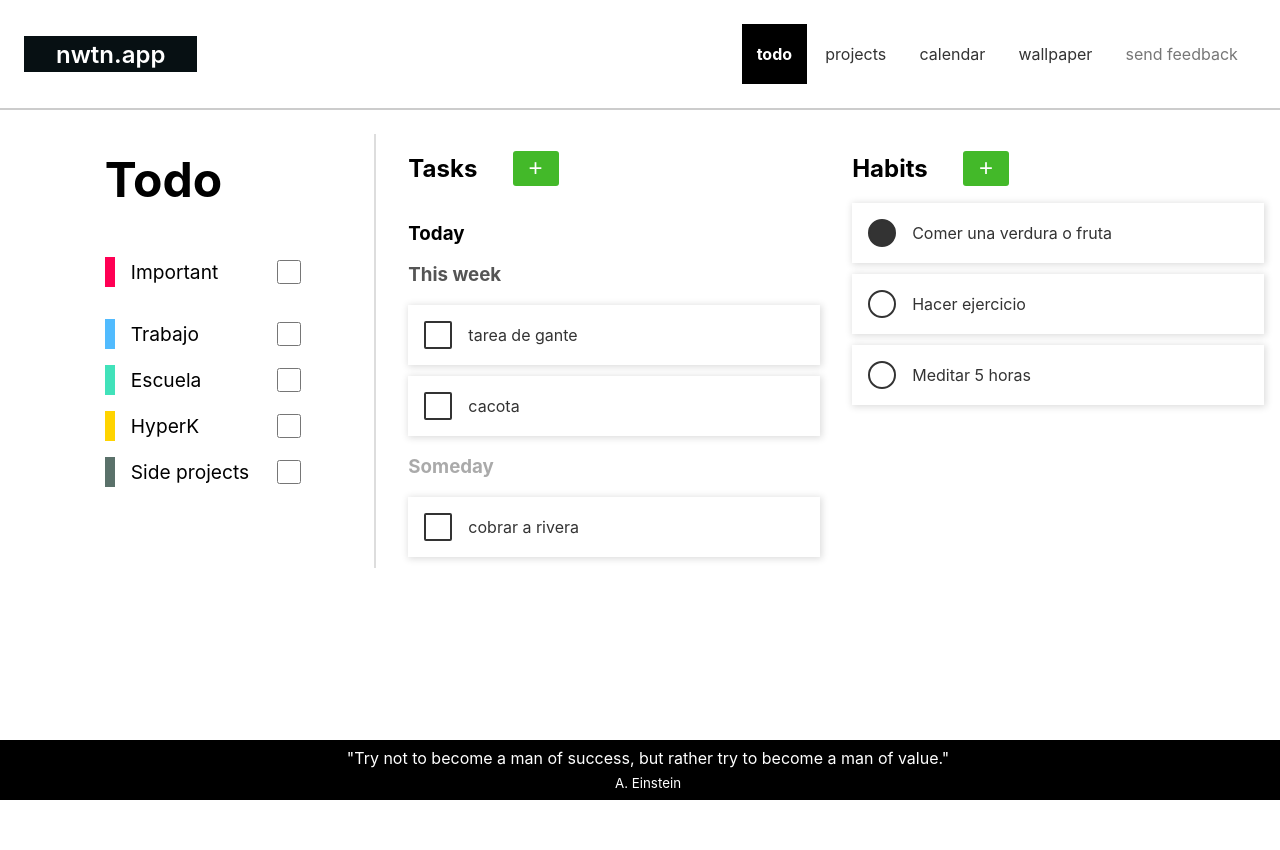
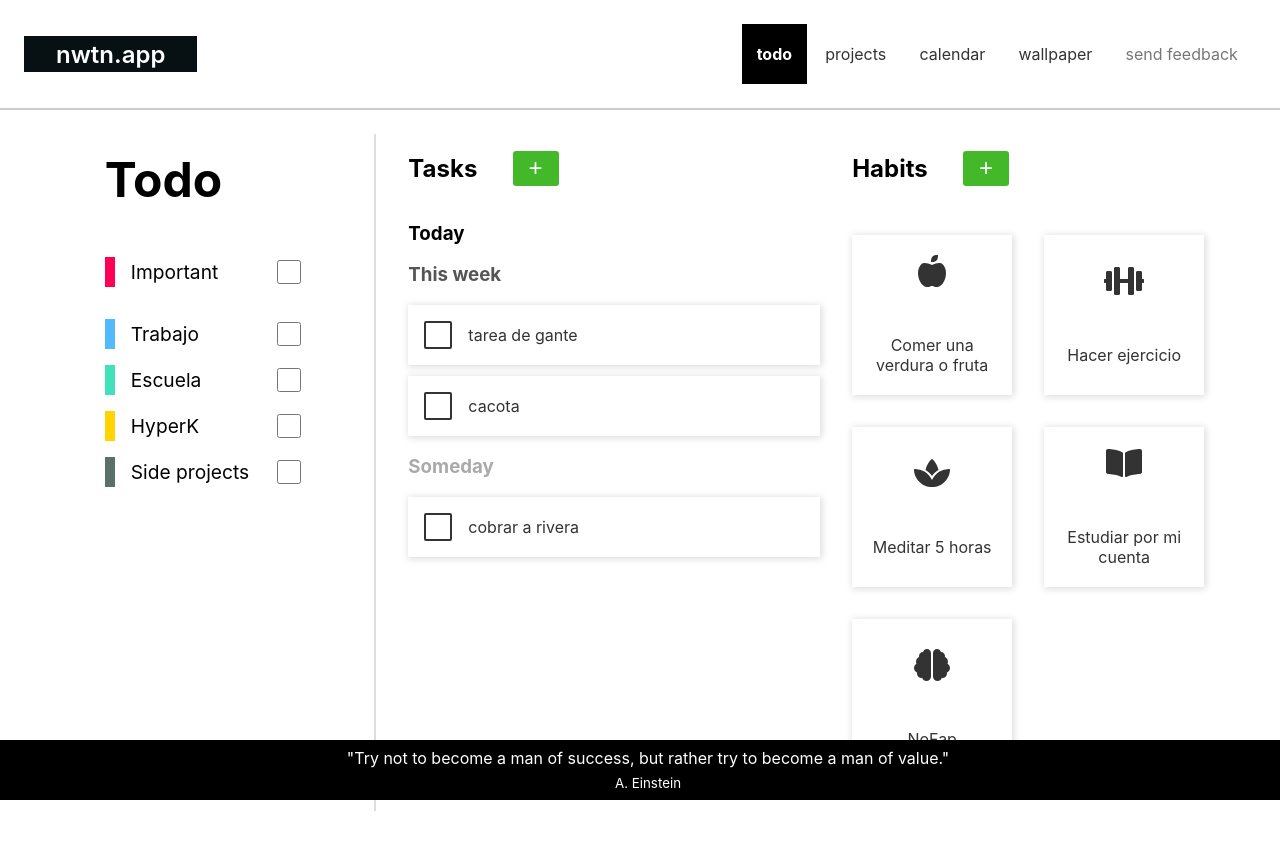
Before and after one commit to JonathanChavezTamales/Nwtn-Frontend, a React (Create React App) app: page / in a window 1280 px wide. Shown: the top 850 px of the page. Before the commit the page ends 800 px from the top, so only its background shows below. Built offline with nearby package versions, Linux system fonts and the light colour scheme.

Commit message:
Add icon to habits

```diff
--- a/package.json
+++ b/package.json
@@ -3,6 +3,9 @@
   "version": "0.1.0",
   "private": true,
   "dependencies": {
+    "@fortawesome/fontawesome-svg-core": "^1.2.34",
+    "@fortawesome/free-solid-svg-icons": "^5.15.2",
+    "@fortawesome/react-fontawesome": "^0.1.14",
     "@testing-library/jest-dom": "^5.11.4",
     "@testing-library/react": "^11.1.0",
     "@testing-library/user-event": "^12.1.10",
--- a/src/components/AddTodo.jsx
+++ b/src/components/AddTodo.jsx
@@ -18,7 +18,7 @@ const TodoModal = (props) => {
             </div>
 
             <Formik
-                initialValues={{ title: '', details: '', category: undefined, due: new window.Date() }}
+                initialValues={{ title: '', details: '', category: undefined, due: new window.Date().toISOString().split('T')[0] }}
                 onSubmit={(values, { resetForm }) => {
                     console.log(values);
                     props.setModalOpen(false);
--- a/src/components/HabitContainer.jsx
+++ b/src/components/HabitContainer.jsx
@@ -21,12 +21,17 @@ const HabitContainer = (props) => {
 
     return (
         <Container>
-            <div style={{ display: 'flex', alignItems: 'center' }}>
+            <div style={{ display: 'flex', alignItems: 'center', marginBottom: '2rem' }}>
                 <H2>Habits</H2><Button color="#43B929">+</Button>
             </div>
-            <HabitItem title="Comer una verdura o fruta" done={true}></HabitItem>
-            <HabitItem title="Hacer ejercicio" done={false}></HabitItem>
-            <HabitItem title="Meditar 5 horas" done={false}></HabitItem>
+            <div style={{ display: 'flex', flexWrap: 'wrap' }}>
+                <HabitItem title="Comer una verdura o fruta" done={true} icon='food'></HabitItem>
+                <HabitItem title="Hacer ejercicio" done={false} icon='exercise'></HabitItem>
+                <HabitItem title="Meditar 5 horas" done={false} icon='mindfulness'></HabitItem>
+                <HabitItem title="Estudiar por mi cuenta" done={true} icon='study' />
+                <HabitItem title="NoFap" done={false} icon='brain' />
+            </div>
+
         </Container>
     )
 }
--- a/src/components/HabitItem.jsx
+++ b/src/components/HabitItem.jsx
@@ -1,35 +1,51 @@
 import React, { useState } from 'react';
 import styled, { css } from 'styled-components'
+import { faAppleAlt, faBookOpen, faBrain, faDumbbell, faSpa } from "@fortawesome/free-solid-svg-icons";
+import { FontAwesomeIcon } from "@fortawesome/react-fontawesome";
 
 const Item = styled.div`
-    background: white;
+    background: ${props => props.done ? '#a4e096' : 'white'};
     box-shadow: 1px 1px 7px 1px #DDD;
     padding: 1rem;
-    color: #333;
+    height: 10rem;
+    width: 10rem;
+    margin-right: 2rem;
+    margin-bottom: 2rem;
+    color: background: ${props => props.done ? 'white' : '#333'};
     cursor: pointer;
-    margin-bottom: .7rem;
     display: flex;
+    flex-direction: column;
+    align-items: center;
+    justify-content: center;
+    user-select: none;
+    box-sizing: border-box;
 `
 
-const Checkbox = styled.span`
-    width: 1.5rem;
-    height: 1.5rem;
-    border: #333 solid 2px;
-    margin-right: 1rem;
-    border-radius: 100%;
-    background: ${props => props.checked ? '#333' : 'inherit'}
-`
 
 const Title = styled.div`
-    align-self: center;
+    text-align: center;
+    color: wh9
 `
 
 const HabitItem = (props) => {
 
+    const pickIcon = () => {
+        switch (props.icon) {
+            case 'mindfulness': return faSpa;
+            case 'exercise': return faDumbbell;
+            case 'food': return faAppleAlt;
+            case 'study': return faBookOpen;
+            case 'brain': return faBrain;
+            default: return faSpa;
+        }
+    }
+
+    const [completed, setCompleted] = useState(false);
+
     return (
-        <Item>
-            <Checkbox checked={props.done}></Checkbox>
-            <Title>{props.title}</Title>
+        <Item done={completed} onClick={() => { setCompleted(!completed) }}>
+            <FontAwesomeIcon icon={pickIcon()} size='2x' style={{ color: completed ? 'white' : '#333', marginBottom: '3rem' }} />
+            <Title style={{ color: completed ? 'white' : '#333' }}>{props.title}</Title>
         </Item>
     )
 }
--- a/src/components/TodoItem.jsx
+++ b/src/components/TodoItem.jsx
@@ -43,7 +43,6 @@ const TodoItem = (props) => {
             <Checkbox checked={completed} onClick={() => { setCompleted(!completed) }}></Checkbox>
             <Title underline={props.important}>{props.title}</Title>
             <CategoryMarker color={props.color}></CategoryMarker>
-
         </Item >
     )
 }
```
Also changed, not shown: 1 other file (tests, documents, lock files or other folders).
